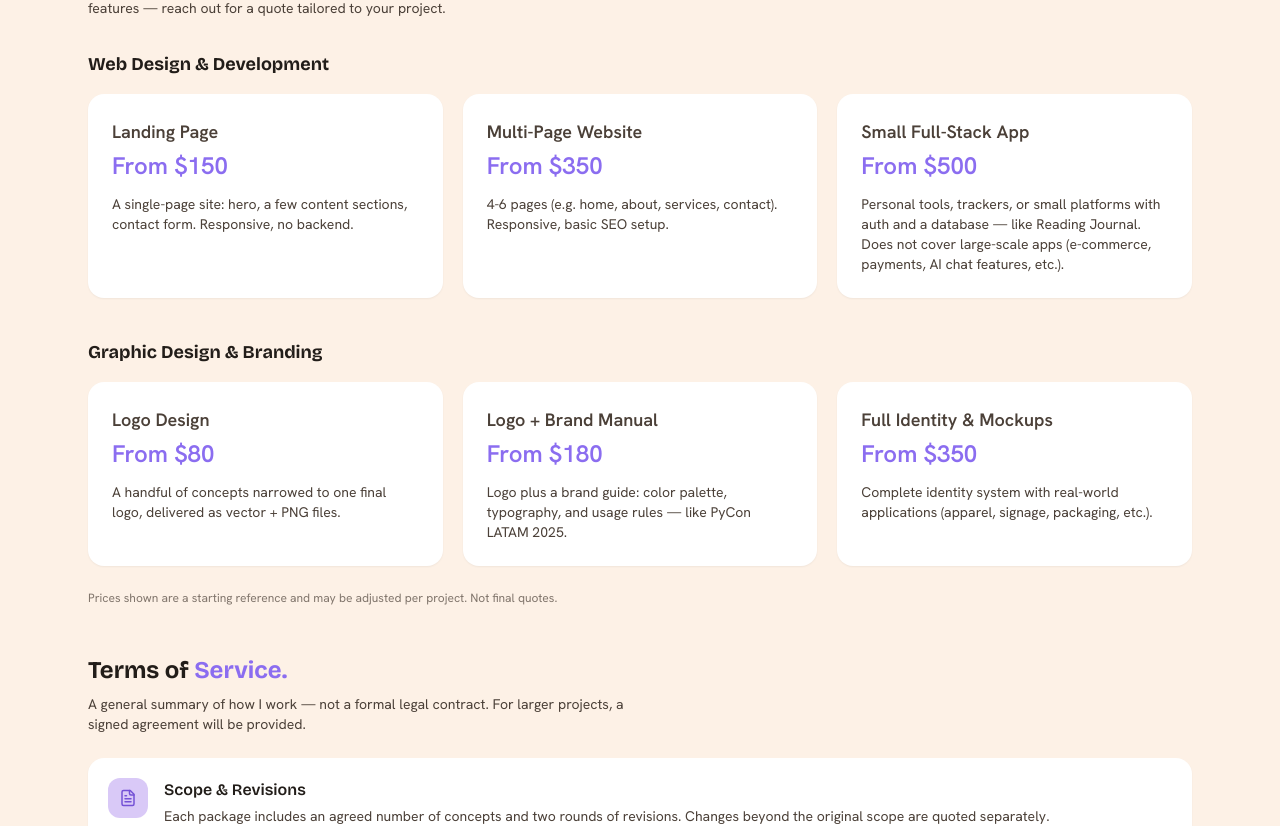
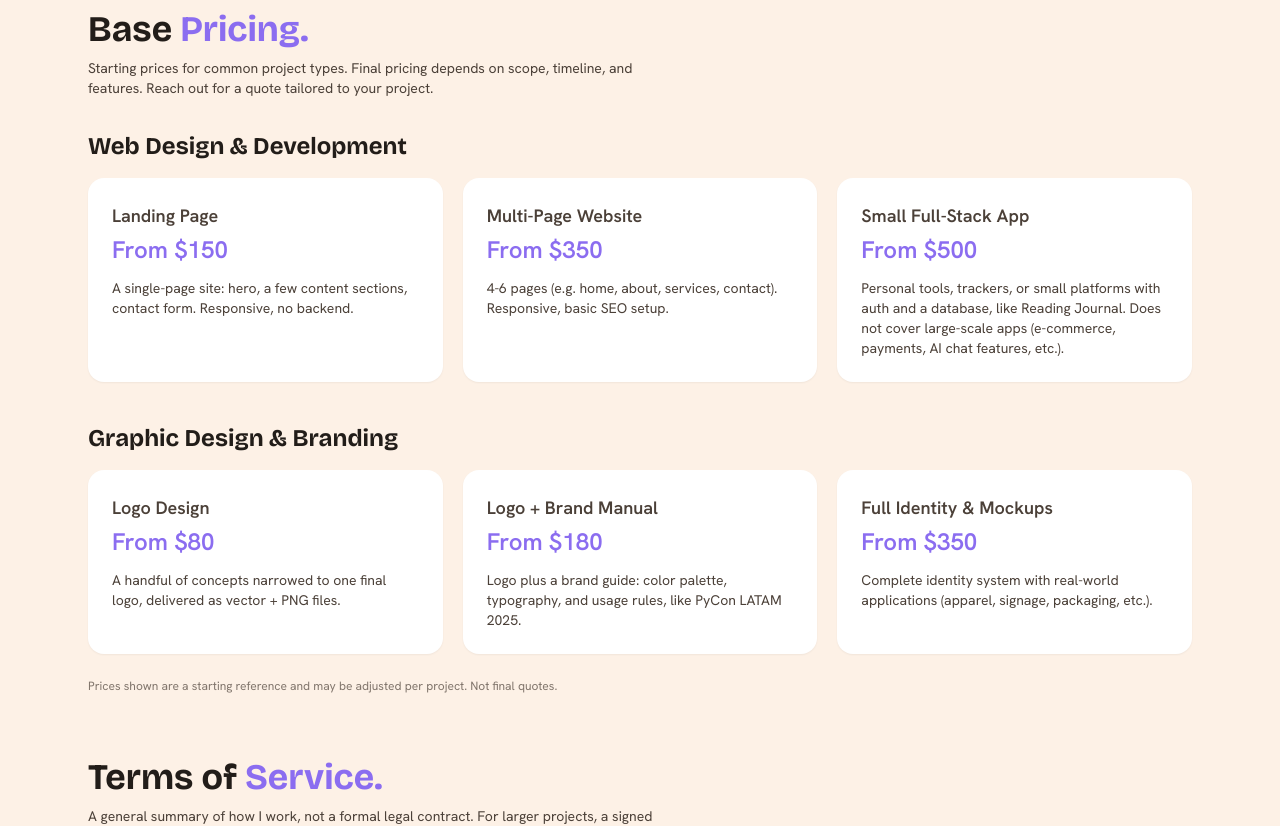
Before and after one commit to Fiore-RS/Portfolio, a React (Vite) app: page /Portfolio/hire in a window 1280 px wide. Shown: the part 580-1406 px from the top of the page. Built offline with nearby package versions, Linux system fonts and the light colour scheme.

Commit message:
fix: refine project descriptions and improve layout consistency across pages

```diff
--- a/src/i18n/translations.ts
+++ b/src/i18n/translations.ts
@@ -13,8 +13,8 @@ export const ui = {
     titleStart: { en: 'Crafting digital experiences with', es: 'Creando experiencias digitales con' },
     titleHighlight: { en: 'soul.', es: 'alma.' },
     body: {
-      en: 'I design digital and visual brand experiences — from UX/UI and full-stack web platforms to logos and brand identities.',
-      es: 'Diseño experiencias digitales y de marca visual — desde UX/UI y plataformas web full-stack hasta logos e identidades de marca.',
+      en: 'I design digital and visual brand experiences. From UX/UI and full-stack web platforms to logos and brand identities.',
+      es: 'Diseño experiencias digitales y de marca visual. Desde UX/UI y plataformas web full-stack hasta logos e identidades de marca.',
     },
     viewWork: { en: 'View My Work →', es: 'Ver Mi Trabajo →' },
     aboutMe: { en: 'About Me', es: 'Sobre Mí' },
@@ -115,8 +115,8 @@ export const ui = {
     pricingHeading: { en: 'Base', es: 'Precios' },
     pricingHeadingHighlight: { en: 'Pricing.', es: 'Base.' },
     pricingSubtitle: {
-      en: 'Starting prices for common project types. Final pricing depends on scope, timeline, and features — reach out for a quote tailored to your project.',
-      es: 'Precios iniciales para tipos de proyecto comunes. El precio final depende del alcance, tiempo y funcionalidades — contáctame para una cotización a la medida de tu proyecto.',
+      en: 'Starting prices for common project types. Final pricing depends on scope, timeline, and features. Reach out for a quote tailored to your project.',
+      es: 'Precios iniciales para tipos de proyecto comunes. El precio final depende del alcance, tiempo y funcionalidades. Contáctame para una cotización a la medida de tu proyecto.',
     },
     webPackagesHeading: { en: 'Web Design & Development', es: 'Diseño y Desarrollo Web' },
     graphicPackagesHeading: { en: 'Graphic Design & Branding', es: 'Diseño Gráfico y Branding' },
@@ -128,8 +128,8 @@ export const ui = {
     termsHeading: { en: 'Terms of', es: 'Términos de' },
     termsHeadingHighlight: { en: 'Service.', es: 'Servicio.' },
     termsSubtitle: {
-      en: 'A general summary of how I work — not a formal legal contract. For larger projects, a signed agreement will be provided.',
-      es: 'Un resumen general de cómo trabajo — no es un contrato legal formal. Para proyectos más grandes, se entregará un acuerdo firmado.',
+      en: 'A general summary of how I work, not a formal legal contract. For larger projects, a signed agreement will be provided.',
+      es: 'Un resumen general de cómo trabajo, no es un contrato legal formal. Para proyectos más grandes, se entregará un acuerdo firmado.',
     },
   },
   footer: {
--- a/src/pages/AllProjects.tsx
+++ b/src/pages/AllProjects.tsx
@@ -18,7 +18,7 @@ export default function AllProjects() {
   )
 
   return (
-    <section className="mx-auto max-w-6xl px-6 py-16">
+    <section className="mx-auto max-w-6xl px-6 py-16 pt-[7.5rem]">
       <div className="flex flex-col gap-6 md:flex-row md:items-start md:justify-between">
         <div>
           <h1 className="text-4xl font-bold">
--- a/src/pages/Hire.tsx
+++ b/src/pages/Hire.tsx
@@ -29,8 +29,8 @@ const webPackages: Package[] = [
     name: { en: 'Small Full-Stack App', es: 'App Full-Stack (Escala Pequeña)' },
     price: '$500',
     description: {
-      en: 'Personal tools, trackers, or small platforms with auth and a database — like Reading Journal. Does not cover large-scale apps (e-commerce, payments, AI chat features, etc.).',
-      es: 'Herramientas personales, rastreadores o plataformas pequeñas con autenticación y base de datos — como Reading Journal. No incluye aplicaciones a gran escala (compras en línea, pagos, chats de asistente con IA, etc.).',
+      en: 'Personal tools, trackers, or small platforms with auth and a database, like Reading Journal. Does not cover large-scale apps (e-commerce, payments, AI chat features, etc.).',
+      es: 'Herramientas personales, rastreadores o plataformas pequeñas con autenticación y base de datos, como Reading Journal. No incluye aplicaciones a gran escala (compras en línea, pagos, chats de asistente con IA, etc.).',
     },
   },
 ]
@@ -48,8 +48,8 @@ const graphicPackages: Package[] = [
     name: { en: 'Logo + Brand Manual', es: 'Logo + Manual de Marca' },
     price: '$180',
     description: {
-      en: 'Logo plus a brand guide: color palette, typography, and usage rules — like PyCon LATAM 2025.',
-      es: 'Logo más una guía de marca: paleta de colores, tipografía, y reglas de uso — como PyCon LATAM 2025.',
+      en: 'Logo plus a brand guide: color palette, typography, and usage rules, like PyCon LATAM 2025.',
+      es: 'Logo más una guía de marca: paleta de colores, tipografía, y reglas de uso, como PyCon LATAM 2025.',
     },
   },
   {
@@ -104,7 +104,7 @@ export default function Hire() {
   const { t } = useTranslations()
 
   return (
-    <section className="mx-auto max-w-6xl px-6 py-16">
+    <section className="mx-auto max-w-6xl px-6 py-16 pt-[7.5rem]">
       <h1 className="text-4xl font-bold">
         {t(ui.hire.heading)} <span className="text-accent-500">{t(ui.hire.headingHighlight)}</span>
       </h1>
@@ -156,13 +156,13 @@ export default function Hire() {
       </div>
 
       {/* Pricing */}
-      <div className="mt-12">
-        <h2 className="text-2xl font-bold">
+      <div className="mt-16">
+        <h2 className="text-4xl font-bold">
           {t(ui.hire.pricingHeading)} <span className="text-accent-500">{t(ui.hire.pricingHeadingHighlight)}</span>
         </h2>
         <p className="mt-2 max-w-xl text-sm text-body">{t(ui.hire.pricingSubtitle)}</p>
 
-        <h3 className="mt-8 text-lg font-bold text-ink">{t(ui.hire.webPackagesHeading)}</h3>
+        <h3 className="mt-8 text-2xl font-bold text-ink">{t(ui.hire.webPackagesHeading)}</h3>
         <div className="mt-4 grid gap-5 md:grid-cols-3">
           {webPackages.map((pkg) => (
             <div key={t(pkg.name)} className="rounded-2xl bg-paper p-6 shadow-sm">
@@ -173,7 +173,7 @@ export default function Hire() {
           ))}
         </div>
 
-        <h3 className="mt-10 text-lg font-bold text-ink">{t(ui.hire.graphicPackagesHeading)}</h3>
+        <h3 className="mt-10 text-2xl font-bold text-ink">{t(ui.hire.graphicPackagesHeading)}</h3>
         <div className="mt-4 grid gap-5 md:grid-cols-3">
           {graphicPackages.map((pkg) => (
             <div key={t(pkg.name)} className="rounded-2xl bg-paper p-6 shadow-sm">
@@ -188,8 +188,8 @@ export default function Hire() {
       </div>
 
       {/* Terms of Service */}
-      <div className="mt-12">
-        <h2 className="text-2xl font-bold">
+      <div className="mt-16">
+        <h2 className="text-4xl font-bold">
           {t(ui.hire.termsHeading)} <span className="text-accent-500">{t(ui.hire.termsHeadingHighlight)}</span>
         </h2>
         <p className="mt-2 max-w-xl text-sm text-body">{t(ui.hire.termsSubtitle)}</p>
--- a/src/pages/Home.tsx
+++ b/src/pages/Home.tsx
@@ -197,7 +197,7 @@ export default function Home() {
       </section>
 
       {/* Craft & Tools */}
-      <section id="about" className="mx-auto max-w-6xl scroll-mt-24 px-6 py-16">
+      <section id="about" className="mx-auto max-w-6xl scroll-mt-24 px-6 py-12">
         <h2 className="text-4xl font-bold">
           {t(ui.craftTools.heading)} <span className="text-accent-500">{t(ui.craftTools.headingHighlight)}</span>
         </h2>
```
Also changed, not shown: src/data/projects.ts (+20 -20 lines).
